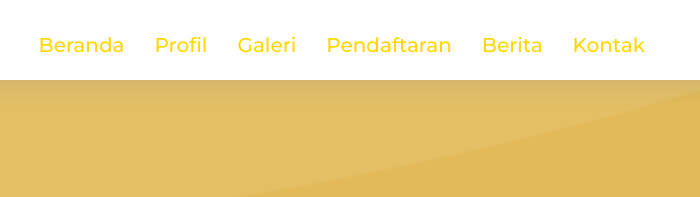
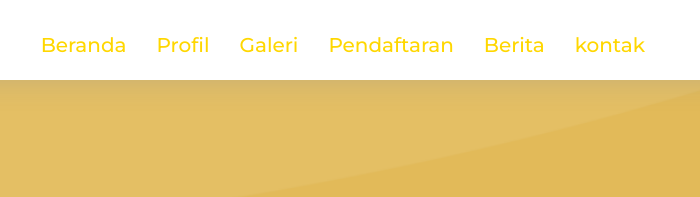
Before and after one commit to gustiafriansyah/testing.github.io, a plain HTML site: page index.html in a window 1280 px wide. Shown: the top 197 px of the page, 535-1235 px from the left. Drawn offline with nearby package versions, Linux system fonts and the light colour scheme; files whose address does not match are found by name.

Commit message:
Update index.html

```diff
--- a/index.html
+++ b/index.html
@@ -56,7 +56,7 @@
 		  <li><a href="#Galeri">Galeri</a></li>
           <li><a href="#pendaftaran">Pendaftaran</a></li>
           <li><a href="#berita">Berita</a></li>
-          <li><a href="">Kontak</a></li>
+          <li><a href="kontak.php">kontak</a></li>
         </ul>
       </nav><!-- .main-nav -->
 
```
